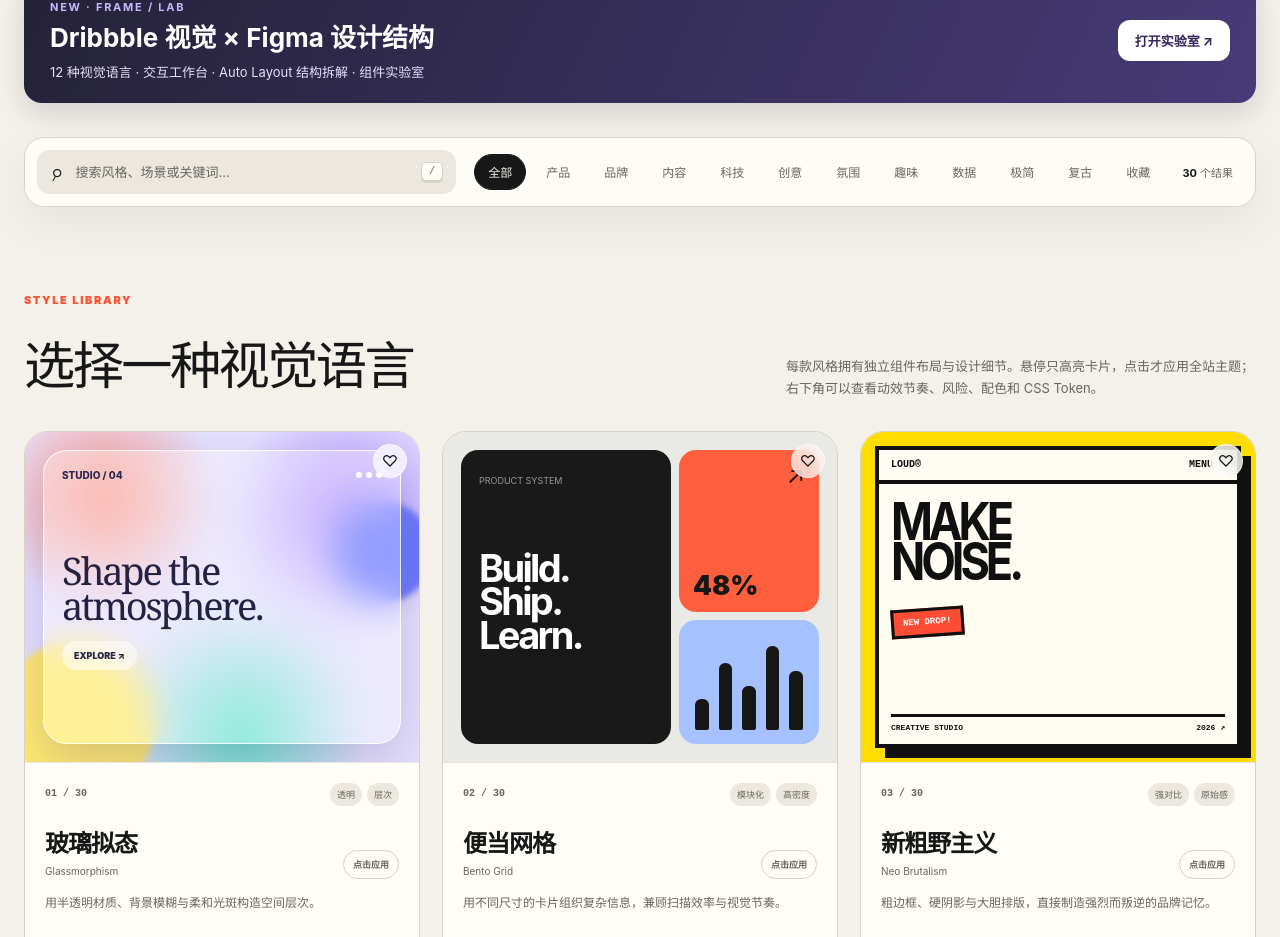
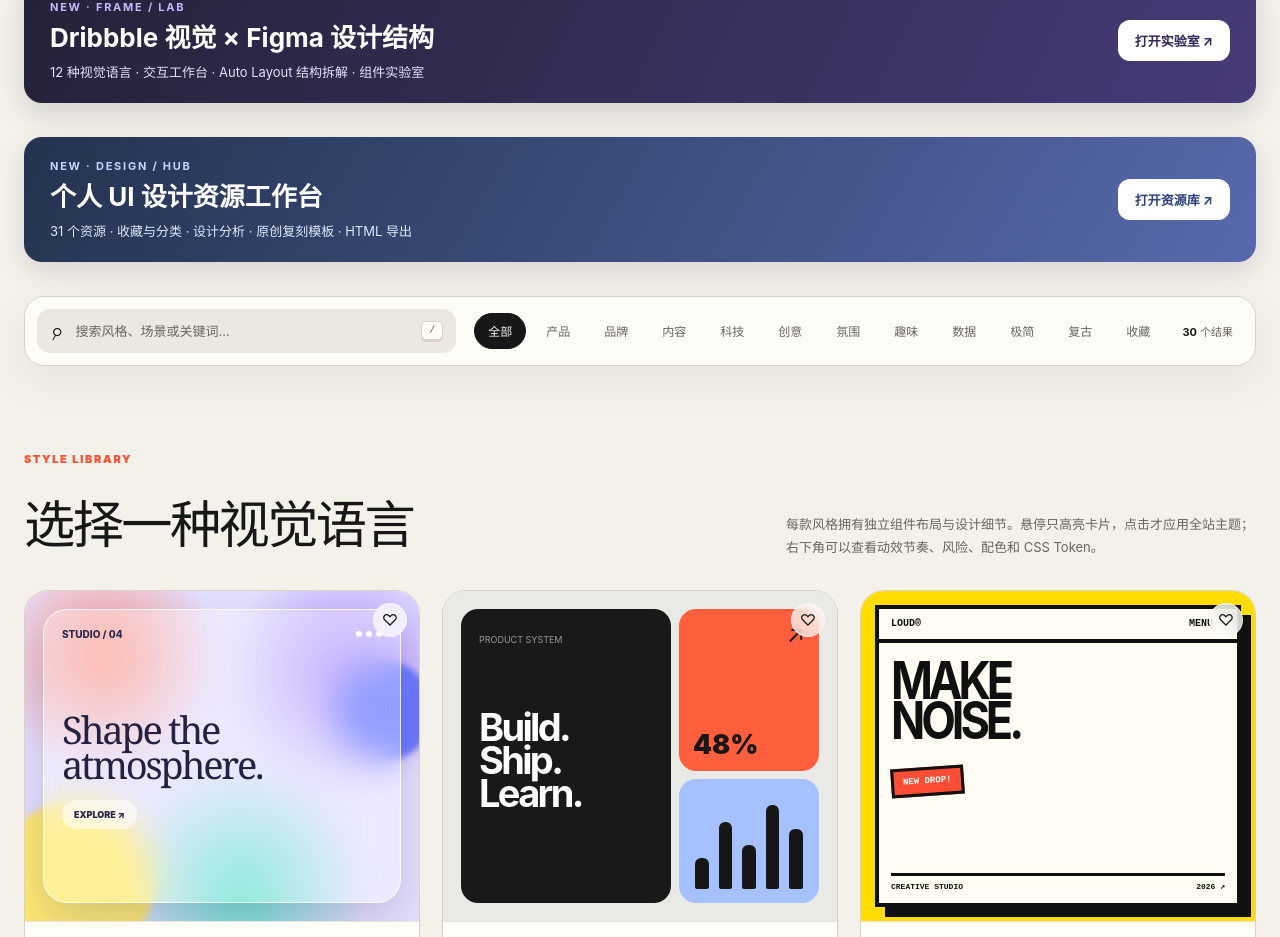
Before and after one commit to weepwood/style-atlas, a React (Vite) app: page / in a window 1280 px wide. Shown: the part 834-1771 px from the top of the page. Built offline with nearby package versions, Linux system fonts and the light colour scheme.

Commit message:
feat: 在 Style Atlas 导航中接入 Design Hub 并纳入 CI 验证

```diff
--- a/src/App.tsx
+++ b/src/App.tsx
@@ -173,6 +173,16 @@
             <span style={{ display: 'inline-flex', alignItems: 'center', gap: 8, background: '#fff', color: '#34255c', borderRadius: 12, padding: '11px 17px', fontWeight: 700, fontSize: 13 }}>打开实验室 ↗</span>
           </a>
         </section>
+        <section aria-label="Design Hub UI 设计资源平台" style={{ maxWidth: 1280, margin: '16px auto 34px', padding: '0 24px' }}>
+          <a href={import.meta.env.BASE_URL + 'design-hub/'} style={{ display: 'flex', alignItems: 'center', justifyContent: 'space-between', flexWrap: 'wrap', gap: 16, padding: '22px 26px', borderRadius: 18, background: 'linear-gradient(120deg,#24334f,#5769ad)', color: '#fff', textDecoration: 'none', boxShadow: '0 10px 28px rgba(21,20,54,.12)' }}>
+            <span style={{ display: 'grid', gap: 7 }}>
+              <span style={{ fontSize: 11, fontWeight: 700, letterSpacing: '0.16em', color: '#c4d3ff' }}>NEW · DESIGN / HUB</span>
+              <strong style={{ fontSize: 'clamp(18px,2.2vw,26px)', lineHeight: 1.3 }}>个人 UI 设计资源工作台</strong>
+              <span style={{ fontSize: 13, color: '#e0e7fa' }}>31 个资源 · 收藏与分类 · 设计分析 · 原创复刻模板 · HTML 导出</span>
+            </span>
+            <span style={{ display: 'inline-flex', alignItems: 'center', gap: 8, background: '#fff', color: '#2d427d', borderRadius: 12, padding: '11px 17px', fontWeight: 700, fontSize: 13 }}>打开资源库 ↗</span>
+          </a>
+        </section>
         <FilterBar
           categories={categories}
           activeCategory={activeCategory}
```
